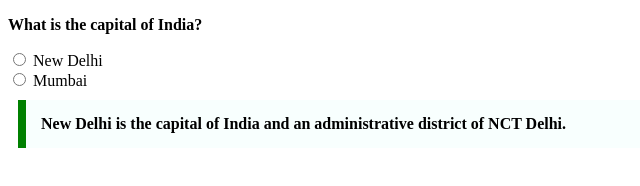
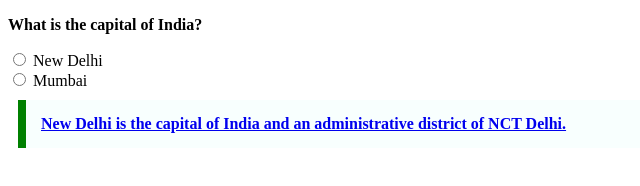
Before and after one commit to acciojob/trivia-suryanshrathor, a website: page main.html in a window 1280 px wide. Shown: the whole page, without its empty margins (0-640 px from the left). Drawn offline with Linux system fonts and the light colour scheme.

Commit message:
created a submission

```diff
--- a/main.html
+++ b/main.html
@@ -31,7 +31,9 @@
 
     <!-- Styled Quotation -->
     <blockquote class="styled-quote">
-        New Delhi is the capital of India and an administrative district of NCT Delhi.
+        <a href="https://en.wikipedia.org/wiki/New_Delhi">
+			New Delhi is the capital of India and an administrative district of NCT Delhi.
+		</a>
         <br>
         <!-- <cite>— <a href="https://en.wikipedia.org/wiki/New_Delhi" target="_blank">Wikipedia</a></cite> -->
     </blockquote>
```
